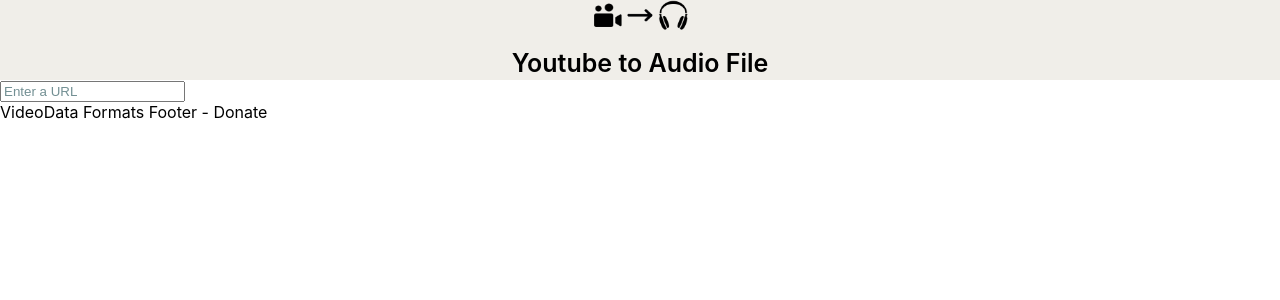
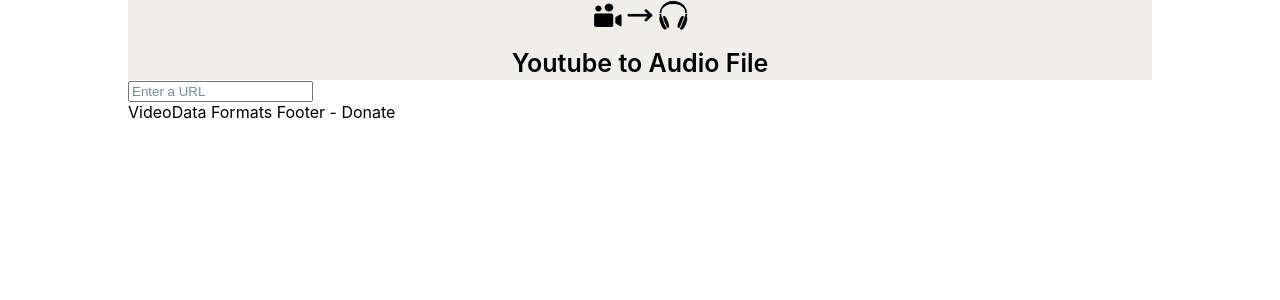
Before and after one commit to mulgul/restructure-yt, a React (Create React App) app in the folder frontend/: page / in a window 1280 px wide. Shown: the top 300 px of the page. Built offline with nearby package versions, Linux system fonts and the light colour scheme.

Commit message:
fix: add styling to App and Header

```diff
--- a/frontend/package.json
+++ b/frontend/package.json
@@ -39,5 +39,7 @@
       "last 1 firefox version",
       "last 1 safari version"
     ]
-  }
+  },
+  "proxy": "http://localhost:8080",
+  "packageManager": "yarn@3.2.4"
 }
--- a/frontend/src/App.tsx
+++ b/frontend/src/App.tsx
@@ -13,13 +13,14 @@ const handleEvent = () => {
 
 const App = () => {
     return(
-        <div>
-            <Header />
-            <URLInput />
-            VideoData
-            Formats
-            Footer - Donate
-
+        <div className="App-parent">
+            <div className="App-container">
+                <Header />
+                <URLInput />
+                VideoData
+                Formats
+                Footer - Donate
+            </div>
         </div>
     )
 }
--- a/frontend/src/components/Header/Header.css
+++ b/frontend/src/components/Header/Header.css
@@ -1,7 +1,7 @@
 .header-container {
     display: flex;
     height: 10vh;
-    width: 100vw;
+    width: 100%;
 }
 
 .title-container {
--- a/frontend/src/index.css
+++ b/frontend/src/index.css
@@ -11,3 +11,16 @@ code {
   font-family: source-code-pro, Menlo, Monaco, Consolas, 'Courier New',
     monospace;
 }
+
+.App-parent {
+  width: 100vw;
+  height: 100vh;
+  display: flex;
+  justify-content: center;
+
+}
+
+.App-container {
+  width: 80%;
+
+}
```
Also changed, not shown: frontend/.yarnrc.yml (added), 2 other files (tests, documents, lock files or other folders).
